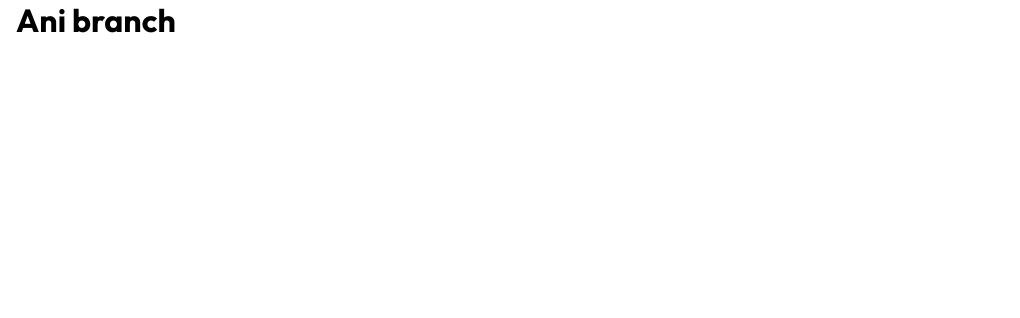
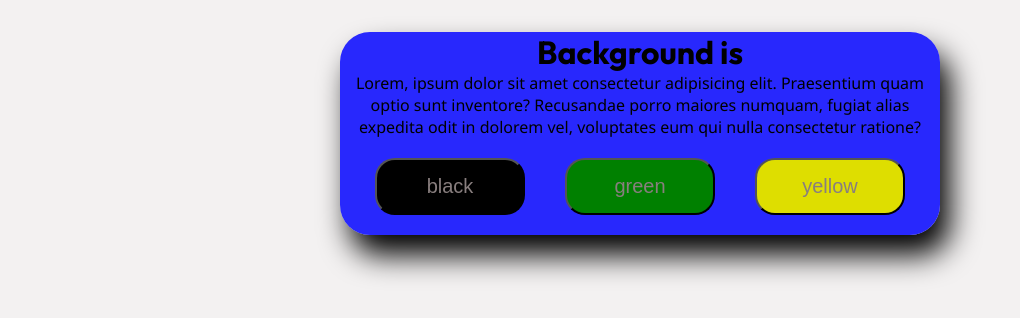
Before and after one commit to BrownEdgar/react_armenia, a React app: page / in a window 1280 px wide. Shown: the top 318 px of the page, without its empty margins (0-1020 px from the left). Built offline with nearby package versions, Linux system fonts and the light colour scheme; the HTML template or start-up script is replaced by a standard one.

Commit message:
my homework

```diff
--- /dev/null
+++ b/src/App.css
@@ -0,0 +1,37 @@
+#root {
+  max-width: 1280px;
+  margin: 0 auto;
+  padding: 2rem;
+  text-align: center;
+}
+
+.App{
+  margin: auto;
+  background-color: rgba(0, 0, 255, 0.834);
+  width: 600px;
+ border-radius: 30px;
+ box-shadow: 10px 20px 30px;
+}
+.green{
+  background-color: green;
+}
+.black{
+  background-color: black;
+  color: white;
+}
+.yellow{
+  background-color: rgb(222, 222, 0);
+  color: black;
+}
+.App button{
+  font-size: 20px;
+  width: 150px;
+  border-radius: 20px;
+    padding: 15px;
+    margin: 20px;
+    color: rgb(136, 126, 126);
+    cursor: pointer;
+}
+.App__item{
+    font-family: 'Segoe UI', Tahoma, Geneva, Verdana, sans-serif;
+}
--- a/src/App.jsx
+++ b/src/App.jsx
@@ -1,10 +1,29 @@
-import React from 'react'
+import { useState } from 'react'
+import './App.css'
 
-export default function App() {
+function App() {
+ const arr=['black','green','yellow']
+  const [message,setMessage]=useState('')
+  const handleMessage=(elm)=>{
+    setMessage(elm)
+  }
   return (
-    <div>
-      <h1>Ani branch </h1>
-      {/* code here... */}
+    <div className={`App ${message}`} >
+      <h1>Background is {message} </h1>
+      <div className='App__item'>
+      <p>Lorem, ipsum dolor sit amet consectetur adipisicing elit.
+         Praesentium quam optio sunt inventore? Recusandae porro
+         maiores numquam, fugiat alias expedita odit in dolorem vel,
+          voluptates eum qui nulla consectetur ratione?</p>
+      {
+        arr.map(elm=>{
+          return <button onClick={()=>handleMessage(elm)}
+          className={`color__button ${elm}`}
+          key={elm}>{elm}</button>
+        })
+      }
+    </div>
     </div>
   )
 }
+export default App
--- a/src/index.css
+++ b/src/index.css
@@ -7,6 +7,7 @@
 }
 
 body {
+  background-color:#efededbb;
   max-width: 1440px;
   margin: 0 auto;
   padding: 0 1rem;
```
